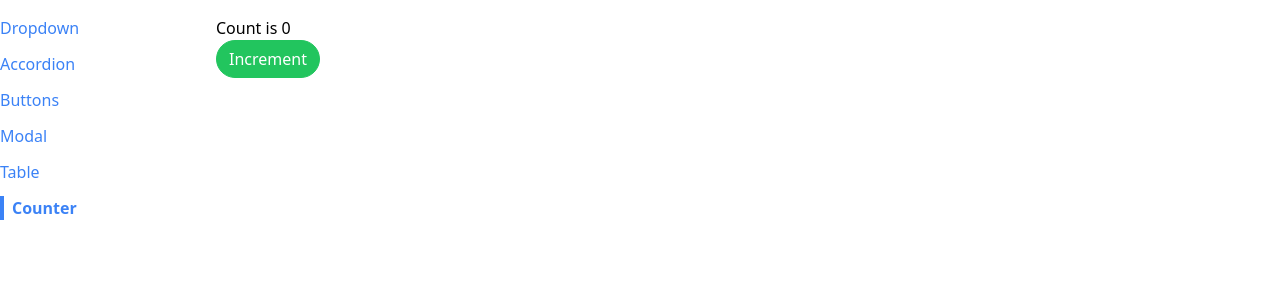
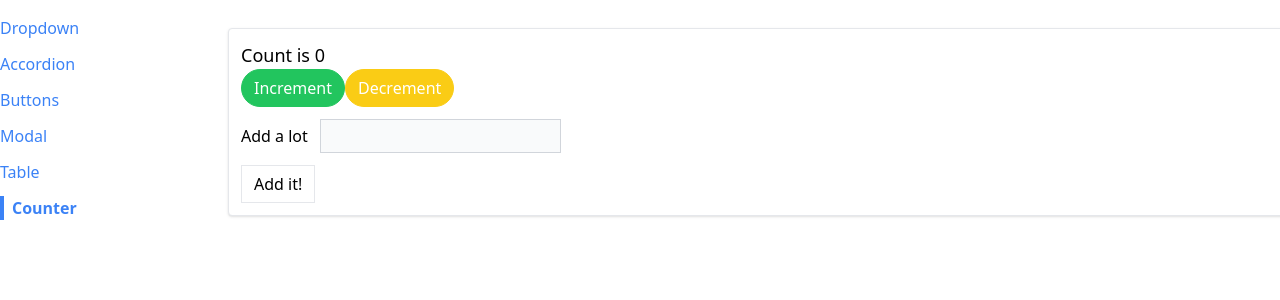
Before and after one commit to rahuls12/react-common-comps, a React (Create React App) app in the folder comps/: page /counter in a window 1280 px wide. Shown: the top 300 px of the page. Built offline with nearby package versions, Linux system fonts and the light colour scheme.

Commit message:
refactoring counter with useReducer and removing useState

```diff
--- a/comps/src/pages/CounterPage.js
+++ b/comps/src/pages/CounterPage.js
@@ -1,15 +1,79 @@
-import { useEffect, useState } from "react";
+import { useReducer } from "react";
 import Button from "../components/Button";
 import useCount from "../hooks/useCount";
+import Panel from "../components/Panel";
+
+const reducer = (state, action) => {
+  if (action.type === "increment") return { ...state, count: state.count + 1 };
+  if (action.type === "decrement") return { ...state, count: state.count - 1 };
+  if (action.type === "change-add-value") {
+    return { ...state, valueToAdd: action.payload };
+  }
+  if (action.type === "add-value") {
+    console.log(state)
+    return { count: state.count + state.valueToAdd, valueToAdd: 0 };
+  }
+};
 
 export default function CounterPage({ initialCount }) {
-  const { count, handleClick } = useCount(initialCount);
+  // const { count, handleClick } = useCount(initialCount);
+  // const [count, setCount] = useState(initialCount);
+  // const [valueToAdd, setValueToAdd] = useState(0);
+
+  const [{ count, valueToAdd }, dispatch] = useReducer(reducer, {
+    count: initialCount,
+    valueToAdd: 0,
+  });
+  const increment = () => {
+    // setCount(count + 1);
+    dispatch({
+      type: "increment",
+    });
+  };
+  const decrement = () => {
+    // setCount(count - 1);
+    dispatch({
+      type: "decrement",
+    });
+  };
+
+  const handleChange = (e) => {
+    const val = parseInt(e.target.value) || 0;
+    // setValueToAdd(val)
+    dispatch({
+      type: "change-add-value",
+      payload: val,
+    });
+  };
+  const handleSubmit = (e) => {
+    e.preventDefault();
+    // setCount(count+valueToAdd);
+    // setValueToAdd(0)
+    dispatch({
+      type: "add-value",
+    });
+  };
   return (
-    <div>
-      <h1> Count is {count}</h1>
-      <Button success rounded onClick={handleClick}>
-        Increment
-      </Button>
-    </div>
+    <Panel className="m-3">
+      <h1 className="text-lg"> Count is {count}</h1>
+      <div className="flex flex-row">
+        <Button success rounded onClick={increment}>
+          Increment
+        </Button>
+        <Button warning rounded onClick={decrement}>
+          Decrement
+        </Button>
+      </div>
+      <form onSubmit={handleSubmit}>
+        <label>Add a lot</label>
+        <input
+          value={valueToAdd || ""}
+          onChange={handleChange}
+          type="number"
+          className="p-1 m-3 bg-gray-50 border border-gray-300"
+        />
+        <Button>Add it!</Button>
+      </form>
+    </Panel>
   );
 }
```
